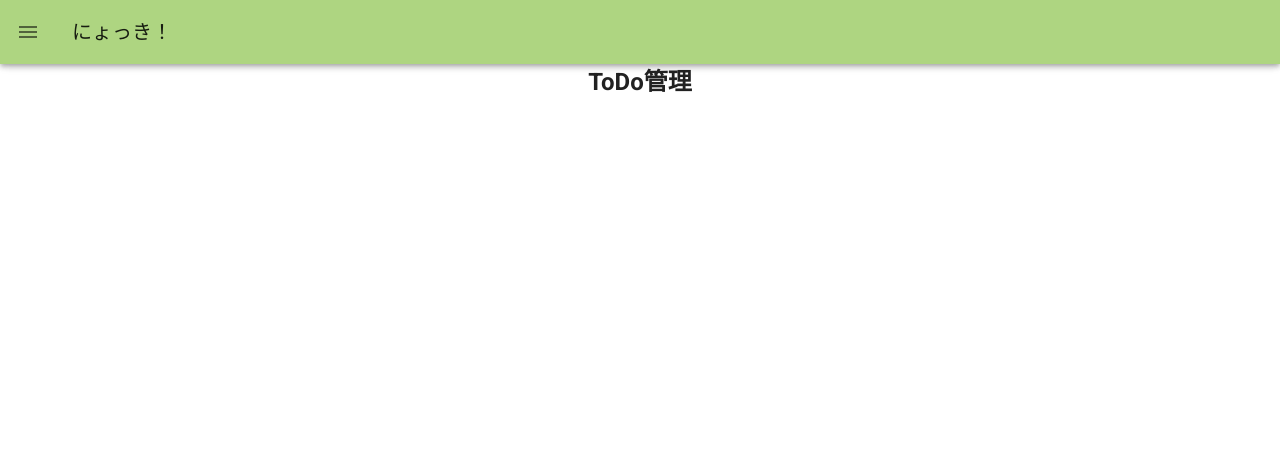
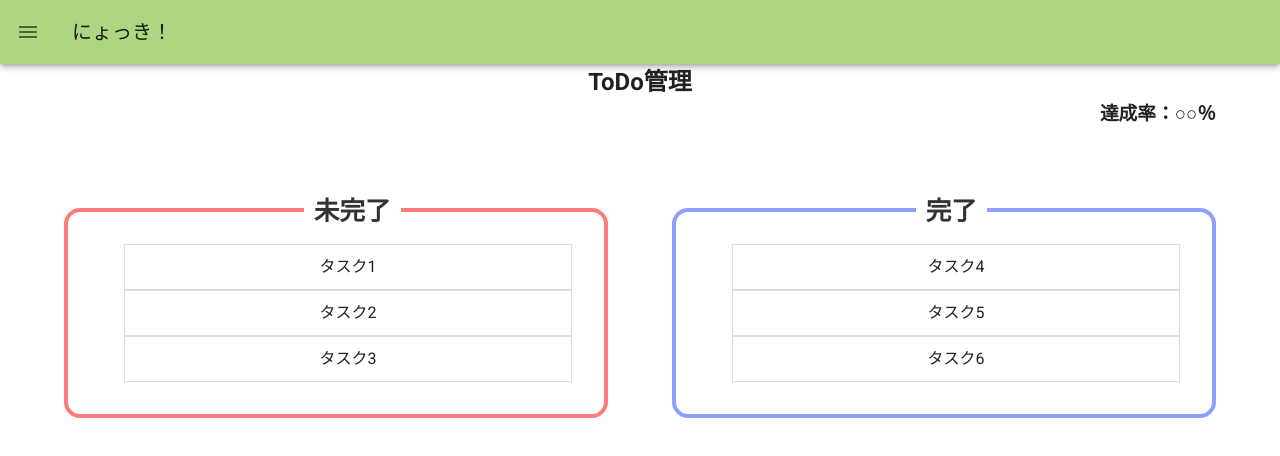
Before and after one commit to salt877/nyokki, a Vue app: page /manageToDo in a window 1280 px wide. Shown: the top 456 px of the page. Built offline with nearby package versions, Linux system fonts and the light colour scheme.

Commit message:
ToDo管理画面のモックを作成しました。

```diff
--- a/package.json
+++ b/package.json
@@ -14,6 +14,7 @@
     "vue-chartjs": "^3.5.1",
     "vue-chartless": "^0.1.23",
     "vue-router": "^3.4.7",
+    "vuedraggable": "^2.24.3",
     "vuetify": "^2.3.15"
   },
   "devDependencies": {
--- a/src/views/ManageToDo.vue
+++ b/src/views/ManageToDo.vue
@@ -1,11 +1,99 @@
 <template>
   <div style="text-align: center">
   <h2>ToDo管理</h2>
+  <h3>達成率：○○％</h3>
+    <div id="box1" class="box">
+        <draggable tag="ul" :options="{group:'ITEMS'}">
+            <li v-for="incomplete in incompletes" :key="incomplete.no">{{ incomplete.name }} </li>
+        </draggable>
+    </div>
+     <div id="box2" class="box">
+        <draggable tag="ul" :options="{group:'ITEMS'}">
+            <li v-for="complete in completes" :key="complete.no">{{ complete.name }} </li>
+        </draggable>
+    </div>
+
 </div>
 </template>
 
 <script>
+import draggable from 'vuedraggable';
+
   export default {
-    name: "ManageToDo"
+    name: "ManageToDo",
+    components: {
+        draggable
+    },
+    data() {
+        return {
+            incompletes: [
+                { no:1 , name: 'タスク1' },
+                { no:2 , name: 'タスク2' },
+                { no:3 , name: 'タスク3' }
+            ],
+             completes: [
+                { no:4 , name: 'タスク4'},
+                { no:5 , name: 'タスク5' },
+                { no:6 , name: 'タスク6' }
+            ]
+        }
+    }
   };
 </script>
+
+<style scoped>
+h3 {
+    text-align: right;
+    margin-right: 5%;
+}
+.box {
+    width: 42.5%;
+    float: left;
+    border-radius: 1em;
+    padding: 2em;
+    position: relative;
+    margin: 5em 0em;
+}
+#box1 {
+    border: 0.3em solid rgb(255, 123, 123);
+    margin-left: 5%;
+    margin-right: 2.5%;
+}
+#box2 {
+    border: 0.3em solid rgb(142, 159, 255);
+    margin-left: 2.5%;
+    margin-right: 5%;
+}
+
+#box1::before {
+    background-color: #fff;
+    color: #333;
+    content: "未完了";
+    font-weight: bold;
+    font-size: 1.6em;
+    padding: 0px 10px;
+    position: absolute;
+    top: -0.8em;
+    left: 44%;
+}
+#box2::before {
+    background-color: #fff;
+    color: #333;
+    content: "完了";
+    font-weight: bold;
+    font-size: 1.6em;
+    padding: 0px 10px;
+    position: absolute;
+    top: -0.8em;
+    right: 42%;
+}
+ul {
+    padding: 0px 0px;
+    list-style-type: none;
+}
+li {
+    cursor:pointer;
+    padding: 10px;
+    border: solid #ddd 1px;
+}
+</style>
--- a/src/views/RegisterToDo.vue
+++ b/src/views/RegisterToDo.vue
@@ -81,6 +81,7 @@
 <style scoped>
 .row {
     align-content: "center";
+    margin: 5em 0em;
 }
 .v-input, .v-card{
     max-width: 80%;
```
Also changed, not shown: 1 other file (tests, documents, lock files or other folders).
